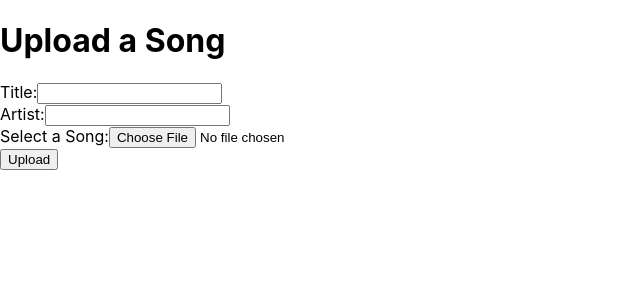
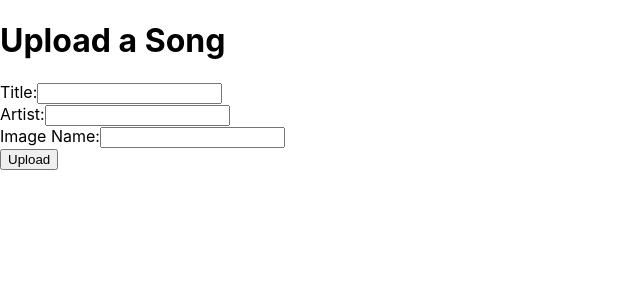
Before and after one commit to olestrauss/soundscape, a React (Create React App) app in the folder soundscape-frontend/: page /upload-form in a window 1280 px wide. Shown: the top 300 px of the page, without its empty margins (0-640 px from the left). Built offline with nearby package versions, Linux system fonts and the light colour scheme.

Commit message:
fixed logic for flask API

```diff
--- a/soundscape-frontend/src/SongGrid.css
+++ b/soundscape-frontend/src/SongGrid.css
@@ -11,3 +11,14 @@
     padding: 10px;
     text-align: center;
   }
+
+  .image-container {
+    max-width: 100%; /* Maximum width of the container */
+    max-height: 100%; /* Maximum height of the container */
+  }
+
+  /* Adjust these values to set the maximum dimensions for the song images */
+.song-image {
+  max-width: 200px; /* Maximum width for the song images */
+  max-height: 150px; /* Maximum height for the song images */
+}
--- a/soundscape-frontend/src/SongGrid.js
+++ b/soundscape-frontend/src/SongGrid.js
@@ -1,14 +1,18 @@
-// src/SongGrid.js
 import React from 'react';
 import './SongGrid.css';
 
+// Create a CSS class to style the images with consistent dimensions
+const IMAGE_CLASS = 'song-image';
+
 const SongGrid = ({ songs }) => {
-    console.log('Songs in SongGrid:', songs);
+  console.log('Songs in SongGrid:', songs);
+
   return (
     <div className="song-grid">
       {songs.map(song => (
         <div key={song.id} className="song">
-          <img src={song.coverImageUrl} alt={song.title} />
+          {/* Apply the CSS class to the img element */}
+          <img src={song.image_uri} alt={song.title} className={IMAGE_CLASS} />
           <h3>{song.title}</h3>
           <p>{song.artist}</p>
         </div>
--- a/soundscape-frontend/src/UploadForm.js
+++ b/soundscape-frontend/src/UploadForm.js
@@ -3,7 +3,7 @@ import React, { useState } from 'react';
 const UploadForm = () => {
   const [title, setTitle] = useState('');
   const [artist, setArtist] = useState('');
-  const [file, setFile] = useState(null);
+  const [image_URI, setImageURI] = useState('');
 
   const handleTitleChange = (e) => {
     setTitle(e.target.value);
@@ -13,9 +13,8 @@ const UploadForm = () => {
     setArtist(e.target.value);
   };
 
-  const handleFileChange = (e) => {
-    const selectedFile = e.target.files[0];
-    setFile(selectedFile);
+  const handleImageURIChange = (e) => {
+    setImageURI(e.target.value);
   };
 
   const handleUpload = () => {
@@ -23,10 +22,12 @@ const UploadForm = () => {
     const formData = new FormData();
     formData.append('title', title);
     formData.append('artist', artist);
-    formData.append('song', file);
+    formData.append('image_uri', image_URI);
+
+    console.log(formData)
 
     // Send a POST request to the server to handle the upload
-    fetch('/upload', {
+    fetch(`http://localhost:5000/upload-song`, {
       method: 'POST',
       body: formData,
     })
@@ -48,8 +49,8 @@ const UploadForm = () => {
       <input type="text" value={title} onChange={handleTitleChange} /><br />
       <label>Artist:</label>
       <input type="text" value={artist} onChange={handleArtistChange} /><br />
-      <label>Select a Song:</label>
-      <input type="file" accept=".mp3,.wav" onChange={handleFileChange} /><br />
+      <label>Image Name:</label>
+      <input type="text" value={image_URI} onChange={handleImageURIChange} /><br />
       <button onClick={handleUpload}>Upload</button>
     </div>
   );
```
